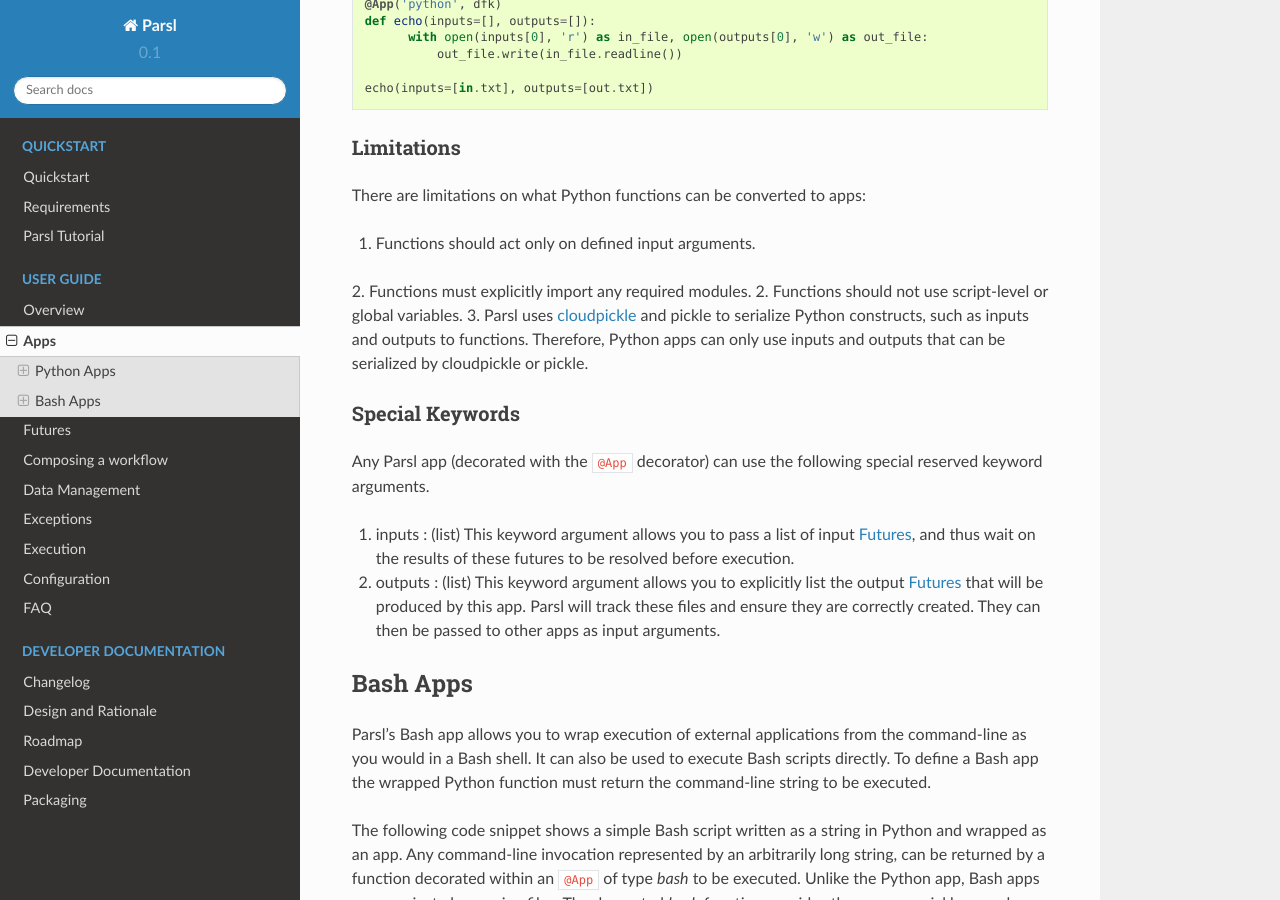
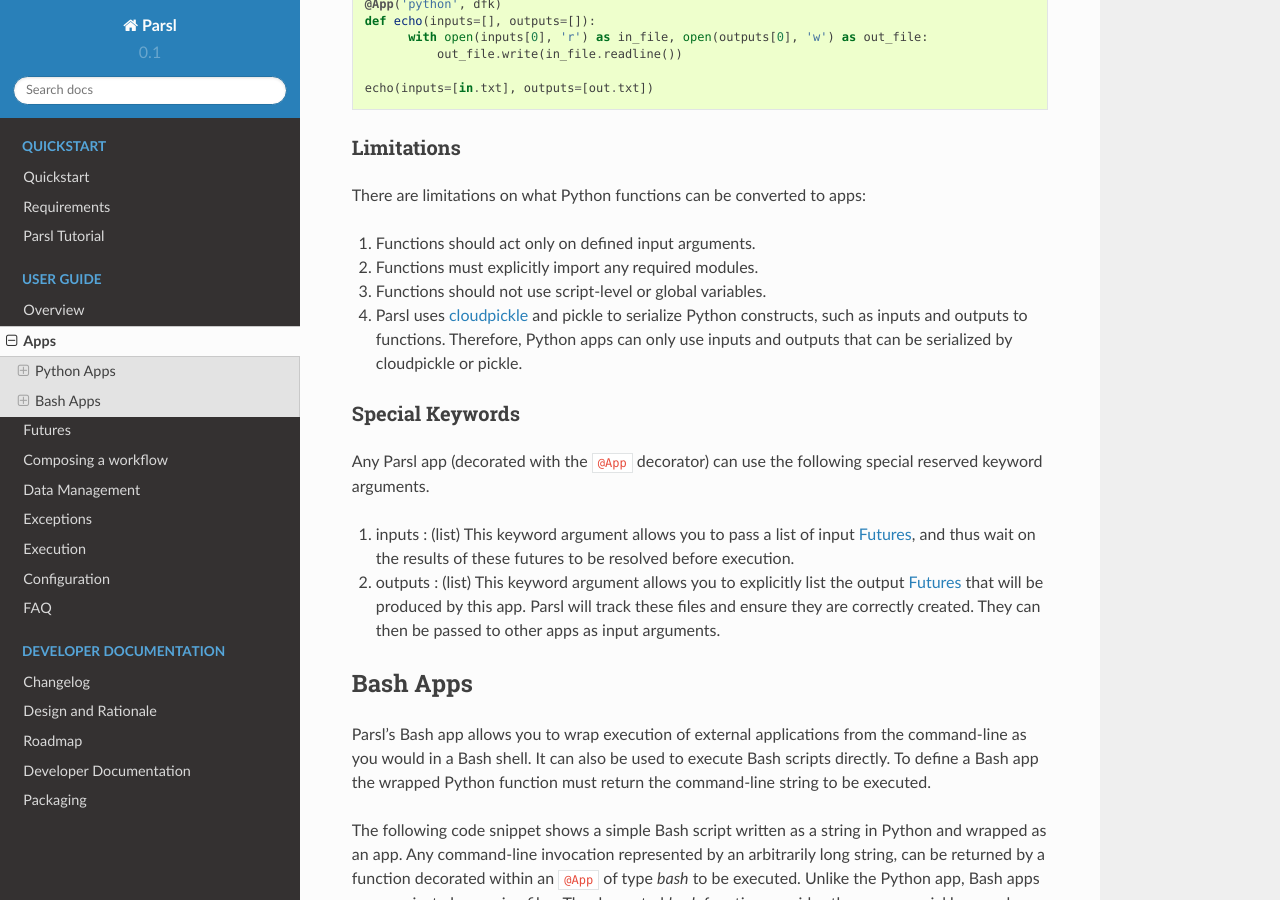
Before and after one commit to Parsl/parsl, a Sphinx documentation site: the page built from docs/userguide/apps.rst, in a window 1280 px wide and 900 px high, scrolled down 922 px. Built offline with Sphinx 7.4.7 and the Read the Docs theme 2.0.0, drawn with Linux system fonts in a browser that asks for light colours.

Commit message:
Fixing broken list

```diff
--- a/docs/userguide/apps.rst
+++ b/docs/userguide/apps.rst
@@ -40,8 +40,8 @@
 
 1. Functions should act only on defined input arguments.
 2. Functions must explicitly import any required modules.
-2. Functions should not use script-level or global variables.
-3. Parsl uses `cloudpickle <https://github.com/cloudpipe/cloudpickle>`_ and pickle to serialize Python constructs, such as inputs and outputs to functions. Therefore, Python apps can only use inputs and outputs that can be serialized by cloudpickle or pickle.
+3. Functions should not use script-level or global variables.
+4. Parsl uses `cloudpickle <https://github.com/cloudpipe/cloudpickle>`_ and pickle to serialize Python constructs, such as inputs and outputs to functions. Therefore, Python apps can only use inputs and outputs that can be serialized by cloudpickle or pickle.
 
 Special Keywords
 ^^^^^^^^^^^^^^^^
```
